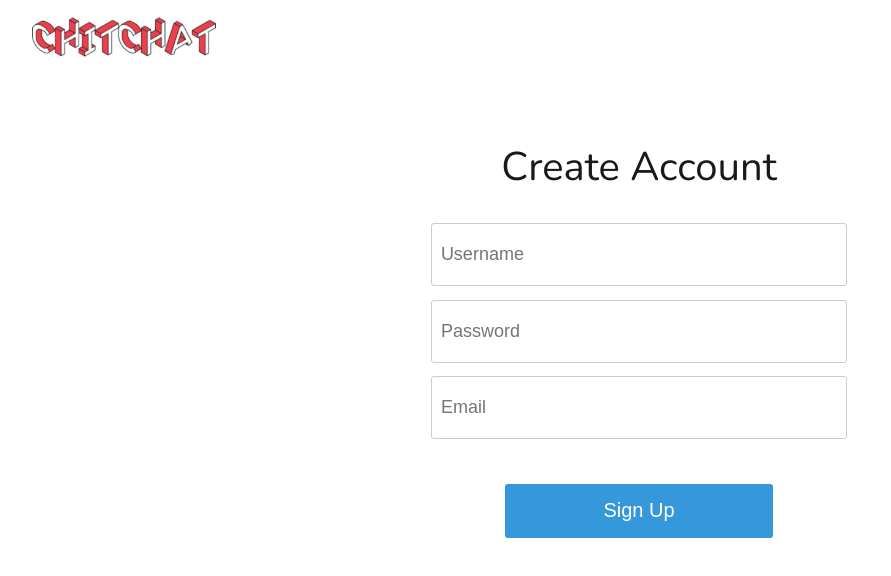
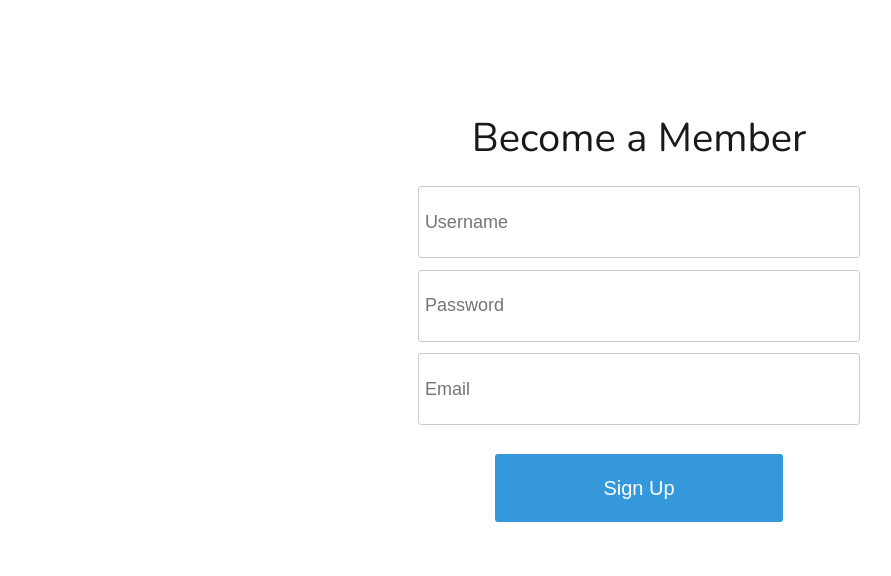
Before and after one commit to taytestokes/chitchat-app, a React (Create React App) app: page /signup in a window 1280 px wide. Shown: the top 576 px of the page, without its empty margins (1-892 px from the left). Built offline with nearby package versions, Linux system fonts and the light colour scheme; what redux-promise-middleware would draw is missing.

Commit message:
restored the sign up page

```diff
--- a/package.json
+++ b/package.json
@@ -30,6 +30,7 @@
     "react-redux": "^6.0.1",
     "react-router-dom": "^5.0.0",
     "react-scripts": "2.1.8",
+    "react-step-progress-bar": "^1.0.3",
     "redux": "^4.0.1",
     "redux-promise-middleware": "^6.1.0",
     "reset-css": "^4.0.1",
--- a/src/Components/SignUp/SignUp.js
+++ b/src/Components/SignUp/SignUp.js
@@ -5,10 +5,8 @@ import axios from 'axios';
 //Redux Dispatchers
 import { create } from '../../redux/reducers/user_reducer';
 
-//Components
-import LoginNav from '../LoginNav/LoginNav';
-//Syled Components
-import { SignUpWrapper, FieldContainer, FieldHeader, InputField, SignUpBtn, ErrorMessage } from './SignUpStyles';
+//Styled Components
+import {SignUpContainer, SignUpForm, SignUpFormHeader, UsernameInput, PasswordInput, EmailInput, ErrorMessage, SignUpBtn} from './SignUpStyles';
 
 class SignUp extends Component {
   constructor() {
@@ -30,7 +28,7 @@ class SignUp extends Component {
 
   signup = () => {
     //take the username, password, and email off of state
-    const {username, password, email} = this.state;
+    const { username, password, email } = this.state;
     //create the new user object to send to server
     const newUser = {
       username,
@@ -44,18 +42,18 @@ class SignUp extends Component {
       //store the user to redux state
       this.props.create(user);
       //then route to dashboard
-      this.props.history.push('/dashboard/messages');
+      this.props.history.push('/signup/steptwo');
     }).catch(error => {
       //store the error message
       const err = Object.create(error);
       //modify the error message based off of the response
-      if(error.message.endsWith('400')){
+      if (error.message.endsWith('400')) {
         //if username, password, or email is missing
         err.message = 'Username, Password, and Email are required'
-      }else if(error.message.endsWith('401')){
+      } else if (error.message.endsWith('401')) {
         //if username or password are incorrect
         err.message = "Username is already taken"
-      }else {
+      } else {
         err.message = "Internal Server Error"
       }
       //set the error message to local state
@@ -67,23 +65,17 @@ class SignUp extends Component {
 
 
   render() {
-    console.log(this.state)
     return (
-      <div>
-        <LoginNav />
-        <SignUpWrapper>
-          <FieldContainer>
-            <FieldHeader>Create Account</FieldHeader>
-            {
-              this.state.errorMessage ? <ErrorMessage>{this.state.errorMessage}</ErrorMessage> : null
-            }
-            <InputField type="text" placeholder="Username" onChange={(event) => this.handleInputChange('username', event)} />
-            <InputField type="password" placeholder="Password" onChange={(event) => this.handleInputChange('password', event)} />
-            <InputField type="email" placeholder="Email" onChange={(event) => this.handleInputChange('email', event)} />
+        <SignUpContainer>
+          <SignUpForm>
+            <SignUpFormHeader>Become a Member</SignUpFormHeader>
+            {this.state.errorMessage ? <ErrorMessage>{this.state.errorMessage}</ErrorMessage>:null}
+            <UsernameInput onChange={(event) => this.handleInputChange('username', event)}/>
+            <PasswordInput onChange={(event) => this.handleInputChange('password', event)}/>
+            <EmailInput onChange={(event) => this.handleInputChange('email', event)}/>
             <SignUpBtn onClick={this.signup}>Sign Up</SignUpBtn>
-          </FieldContainer>
-        </SignUpWrapper>
-      </div>
+          </SignUpForm>
+        </SignUpContainer>
     )
   }
 }
--- a/src/Components/SignUp/SignUpStyles.js
+++ b/src/Components/SignUp/SignUpStyles.js
@@ -1,69 +1,72 @@
 import styled from 'styled-components';
 
-export const SignUpWrapper = styled.div`
+export const SignUpContainer = styled.div`
     width: 100vw;
-    height: 84vh;
+    height: 100vh;
     display: flex;
-    flex-direction: row;
+    flex-direction: column;
     align-items: center;
-    justify-content: space-around;
-    @import url('https://fonts.googleapis.com/css?family=Nunito');    font-family: 'Nunito';
+    justify-content: center;
+    @import url('https://fonts.googleapis.com/css?family=Nunito');
+    font-family: 'Nunito';
 `
-
-export const FieldContainer = styled.div`
-    width: 35%;
-    height: 80%;
+export const SignUpForm = styled.div`
+    width: 45%;
+    height: 85%;
     display: flex;
     flex-direction: column;
     align-items: center;
     justify-content: flex-start;
-    span {
-        font-size: 20px;
-        color: ${props => props.theme.primaryBlack};
-        margin: 3% 0;
-    }
 `
 
-export const FieldHeader = styled.h3`
+export const SignUpFormHeader = styled.h1`
     font-size: 40px;
     color: ${props => props.theme.primaryBlack};
-    margin-bottom: 5%;
+    margin-top: 10%;
 `
 
-export const InputField = styled.input`
-    width: 90%;
-    height: 11%;
+export const UsernameInput = styled.input.attrs({
+    type: 'text',
+    placeholder: 'Username'
+    })`
+    width: 75%;
+    height: 10%;
     border: 1px solid #CCC;
     border-radius: 3px 3px 3px 3px;
     font-size: 18px;
-    padding-left: 2%;
+    padding-left: 1%;
     outline: none;
-    margin-top: 3%;
+    margin-top: 5%;
+`
+export const PasswordInput = styled.input.attrs({
+    type: 'password',
+    placeholder: 'Password'
+    })`
+    width: 75%;
+    height: 10%;
+    border: 1px solid #CCC;
+    border-radius: 3px 3px 3px 3px;
+    font-size: 18px;
+    padding-left: 1%;
+    outline: none;
+    margin-top: 2%;
 `
 
-export const LoginBtn = styled.button`
-    width: 60%;
+export const EmailInput = styled.input.attrs({
+    type: 'email',
+    placeholder: 'Email'
+    })`
+    width: 75%;
     height: 10%;
-    background-color: ${props => props.theme.primaryRed};
-    border: 2px solid ${props => props.theme.primaryRed};
+    border: 1px solid #CCC;
     border-radius: 3px 3px 3px 3px;
-    color: white;
-    text-align: center;
-    text-decoration: none;
-    display: inline-block;
-    font-size: 20px;
+    font-size: 18px;
+    padding-left: 1%;
     outline: none;
-    margin-top: 10%;
-    transition: ease-in-out 0.2s;
-    &:hover {
-        cursor: pointer;
-        color: ${props => props.theme.primaryRed};
-        background: rgba(0,0,0,0);
-    }
+    margin-top: 2%;
 `
-
 export const SignUpBtn = styled.button`
-    width: 60%;
+    width: 50%;
     height: 10%;
     background-color: ${props => props.theme.primaryBlue};
     border: 2px solid ${props => props.theme.primaryBlue};
@@ -74,7 +77,7 @@ export const SignUpBtn = styled.button`
     display: inline-block;
     font-size: 20px;
     outline: none;
-    margin-top: 10%;
+    margin-top: 5%;
     transition: ease-in-out 0.2s;
     &:hover {
         cursor: pointer;
@@ -89,7 +92,7 @@ export const ErrorMessage = styled.div`
     background: #Ef9A9A;
     border: 2px solid #ef5350;
     border-radius: 3px 3px 3px 3px;
-    margin-top: 3%;
+    margin-top: 5%;
     display: flex;
     flex-direction: column;
     justify-content: center;
```
Also changed, not shown: 2 other files (tests, documents, lock files or other folders).
